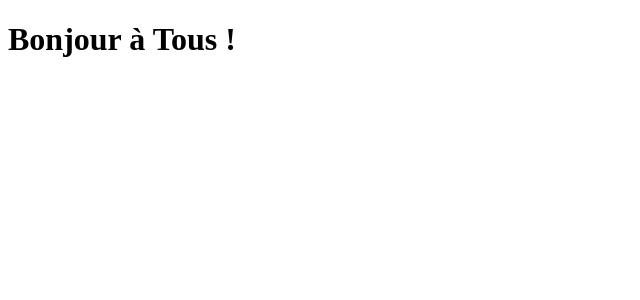
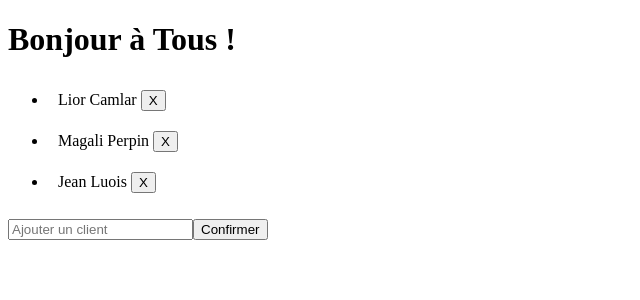
Before and after one commit to TutoDevWeb/Formation-React, a React (Create React App) app in the folder LIOR/app-lior/: page / in a window 1280 px wide. Shown: the top 300 px of the page, without its empty margins (0-640 px from the left). Built offline with nearby package versions, Linux system fonts and the light colour scheme.

Commit message:
On a fabriquer notre liste d'utilisateur avec un formulaire pour saisir un nouvel utilisateur

```diff
--- a/LIOR/app-lior/src/index.js
+++ b/LIOR/app-lior/src/index.js
@@ -1,12 +1,28 @@
 import React from 'react';
 import ReactDOM from 'react-dom';
 
+import "./styles.css";
+
 class App extends React.Component {
   render() {
-    return <h1>Bonjour à Tous !</h1>
+    return (
+      <div>
+        <h1>Bonjour à Tous !</h1>
+        <ul>
+          <li>Lior Camlar <button>X</button></li>
+          <li>Magali Perpin <button>X</button></li>
+          <li>Jean Luois <button>X</button></li>
+        </ul>
+        <form>
+          <input type="text" placeholder="Ajouter un client" />
+          <button>Confirmer</button>
+        </form>
+      </div>
+    )
+
   }
 }
 
 ReactDOM.render(
-    <App />,document.getElementById('root')
+  <App />, document.getElementById('root')
 );
--- /dev/null
+++ b/LIOR/app-lior/src/styles.css
@@ -0,0 +1,3 @@
+ul li {
+	padding: 10px;
+}
```
Also changed, not shown: 2 other files (tests, documents, lock files or other folders).
